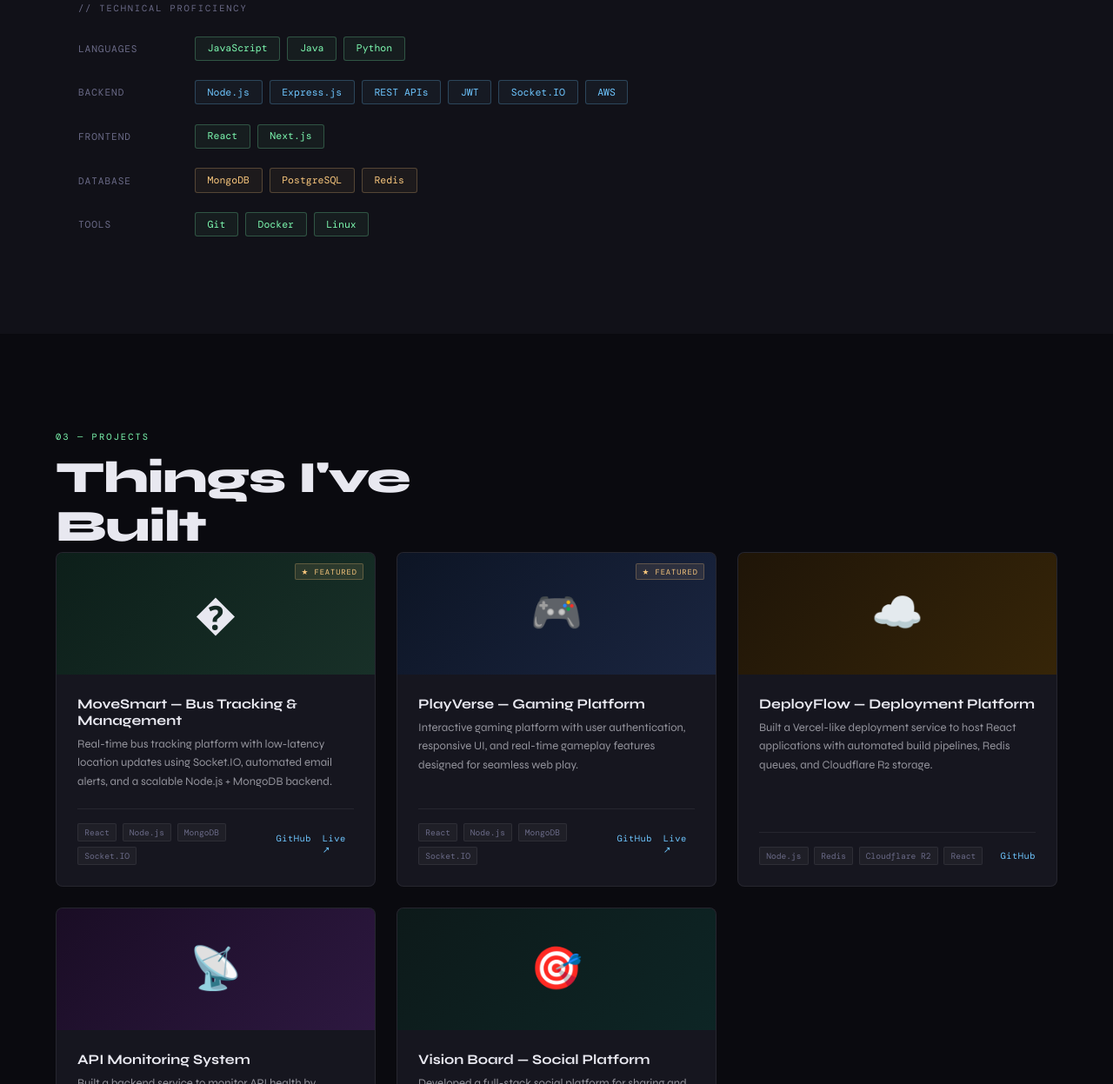
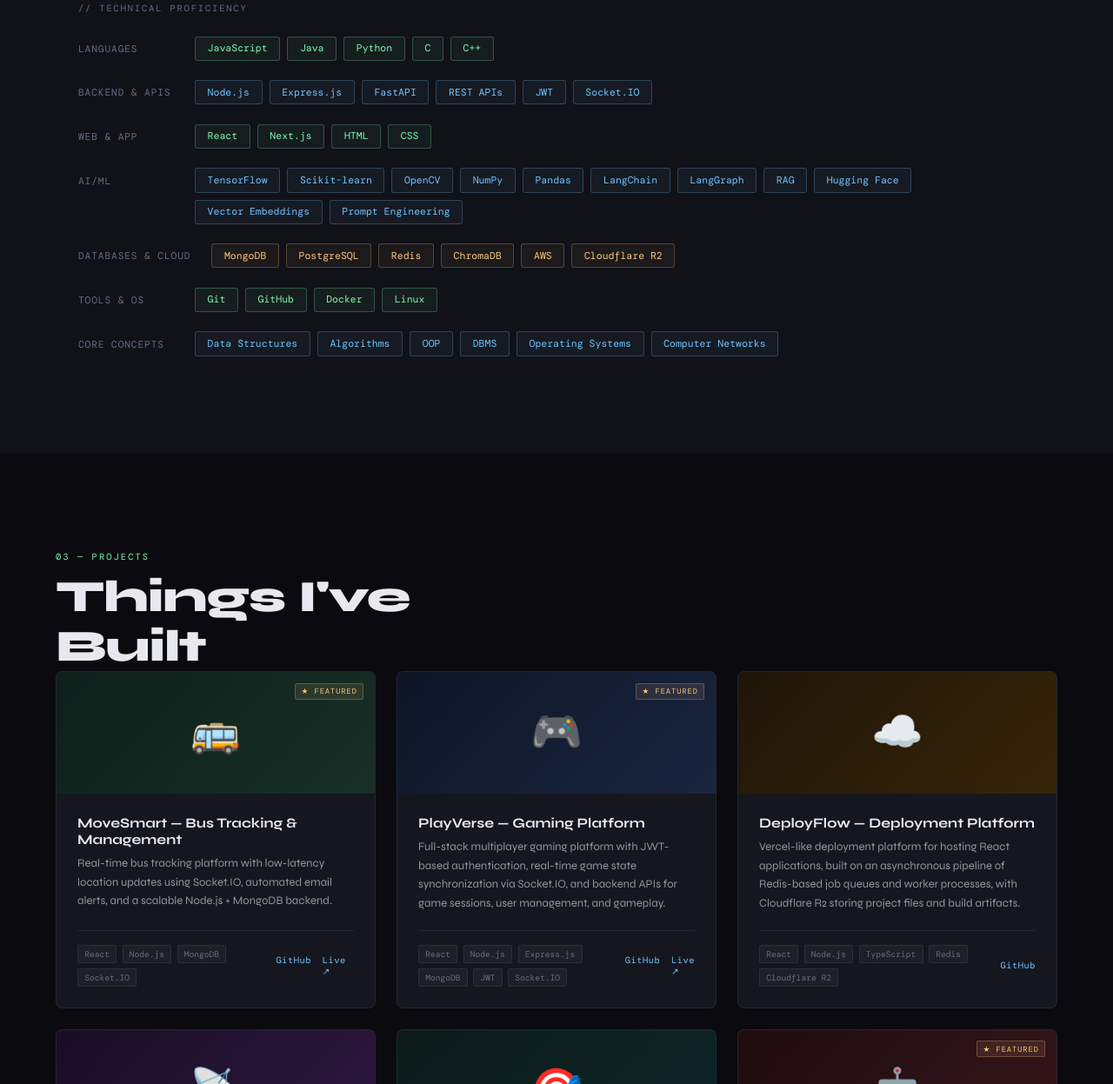
Before and after one commit to Akhil-1802/akhil-1802.github.io, a plain HTML site: page index.html in a window 1280 px wide. Shown: the part 1553-2800 px from the top of the page at 87% size. Drawn offline with nearby package versions, Linux system fonts and the light colour scheme; a web font is replaced by a local one.

Commit message:
portfolio updated

```diff
--- a/index.html
+++ b/index.html
@@ -32,13 +32,14 @@
   <div class="hero-bg"></div>
   <div class="grid-bg"></div>
   <div class="hero-inner">
-    <div class="hero-tag">✦ Full Stack Web Developer</div>
+    <div class="hero-tag">✦ AI Developer / Full Stack Web Developer</div>
     <h1 class="hero-name">Akhil<br><span>Maindola</span></h1>
-    <p class="hero-title">Full Stack Developer &nbsp;/&nbsp; Real-time Systems &nbsp;/&nbsp; Production Architecture</p>
+    <p class="hero-title">AI Developer &nbsp;/&nbsp; Full Stack Developer &nbsp;/&nbsp; Real-time Systems</p>
     <p class="hero-bio">
-      Full Stack Developer specializing in scalable web applications, secure authentication,
-      real-time systems, and production-ready architecture using Node.js, Express, MongoDB,
-      React, and Next.js.
+      AI Developer proficient in building AI systems — including LLM-powered agents,
+      RAG pipelines, and intelligent automation — alongside scalable web applications,
+      real-time systems, and production-ready architecture using Python, LangChain,
+      LangGraph, Node.js, Express, MongoDB, React, and Next.js.
     </p>
     <div class="hero-cta">
       <a href="#projects" class="btn btn-primary">View My Work ↓</a>
@@ -98,44 +99,81 @@
           <span class="tag tag-green">JavaScript</span>
           <span class="tag tag-green">Java</span>
           <span class="tag tag-green">Python</span>
+          <span class="tag tag-green">C</span>
+          <span class="tag tag-green">C++</span>
         </div>
       </div>
 
       <div class="skill-row">
-        <div class="skill-cat">Backend</div>
+        <div class="skill-cat">Backend & APIs</div>
         <div class="skill-tags">
           <span class="tag tag-blue">Node.js</span>
           <span class="tag tag-blue">Express.js</span>
+          <span class="tag tag-blue">FastAPI</span>
           <span class="tag tag-blue">REST APIs</span>
           <span class="tag tag-blue">JWT</span>
           <span class="tag tag-blue">Socket.IO</span>
-          <span class="tag tag-blue">AWS</span>
         </div>
       </div>
 
       <div class="skill-row">
-        <div class="skill-cat">Frontend</div>
+        <div class="skill-cat">Web & App</div>
         <div class="skill-tags">
           <span class="tag tag-green">React</span>
           <span class="tag tag-green">Next.js</span>
+          <span class="tag tag-green">HTML</span>
+          <span class="tag tag-green">CSS</span>
         </div>
       </div>
 
       <div class="skill-row">
-        <div class="skill-cat">Database</div>
+        <div class="skill-cat">AI/ML</div>
+        <div class="skill-tags">
+          <span class="tag tag-blue">TensorFlow</span>
+          <span class="tag tag-blue">Scikit-learn</span>
+          <span class="tag tag-blue">OpenCV</span>
+          <span class="tag tag-blue">NumPy</span>
+          <span class="tag tag-blue">Pandas</span>
+          <span class="tag tag-blue">LangChain</span>
+          <span class="tag tag-blue">LangGraph</span>
+          <span class="tag tag-blue">RAG</span>
+          <span class="tag tag-blue">Hugging Face</span>
+          <span class="tag tag-blue">Vector Embeddings</span>
+          <span class="tag tag-blue">Prompt Engineering</span>
+        </div>
+      </div>
+
+      <div class="skill-row">
+        <div class="skill-cat">Databases & Cloud</div>
         <div class="skill-tags">
           <span class="tag tag-gold">MongoDB</span>
           <span class="tag tag-gold">PostgreSQL</span>
           <span class="tag tag-gold">Redis</span>
+          <span class="tag tag-gold">ChromaDB</span>
+          <span class="tag tag-gold">AWS</span>
+          <span class="tag tag-gold">Cloudflare R2</span>
         </div>
       </div>
 
       <div class="skill-row">
-        <div class="skill-cat">Tools</div>
+        <div class="skill-cat">Tools & OS</div>
         <div class="skill-tags">
           <span class="tag tag-green">Git</span>
+          <span class="tag tag-green">GitHub</span>
           <span class="tag tag-green">Docker</span>
           <span class="tag tag-green">Linux</span>
+        </div>
+      </div>
+
+      <div class="skill-row">
+        <div class="skill-cat">Core Concepts</div>
+        <div class="skill-tags">
+          <span class="tag tag-blue">Data Structures</span>
+          <span class="tag tag-blue">Algorithms</span>
+          <span class="tag tag-blue">OOP</span>
+          <span class="tag tag-blue">DBMS</span>
+          <span class="tag tag-blue">Operating Systems</span>
+          <span class="tag tag-blue">Computer Networks</span>
         </div>
       </div>
 
@@ -155,7 +193,7 @@
     <div class="project-card p1 reveal">
       <div class="project-banner">
         <span class="featured-badge">★ Featured</span>
-        <span class="project-emoji">�</span>
+        <span class="project-emoji">🚌</span>
       </div>
       <div class="project-body">
         <div class="project-name">MoveSmart — Bus Tracking & Management</div>
@@ -182,12 +220,14 @@
       </div>
       <div class="project-body">
         <div class="project-name">PlayVerse — Gaming Platform</div>
-        <div class="project-desc">Interactive gaming platform with user authentication, responsive UI, and real-time gameplay features designed for seamless web play.</div>
+        <div class="project-desc">Full-stack multiplayer gaming platform with JWT-based authentication, real-time game state synchronization via Socket.IO, and backend APIs for game sessions, user management, and gameplay.</div>
         <div class="project-footer">
           <div class="project-stack">
             <span class="stack-pill">React</span>
             <span class="stack-pill">Node.js</span>
+            <span class="stack-pill">Express.js</span>
             <span class="stack-pill">MongoDB</span>
+            <span class="stack-pill">JWT</span>
             <span class="stack-pill">Socket.IO</span>
           </div>
           <div class="project-links">
@@ -204,13 +244,14 @@
       </div>
       <div class="project-body">
         <div class="project-name">DeployFlow — Deployment Platform</div>
-        <div class="project-desc">Built a Vercel-like deployment service to host React applications with automated build pipelines, Redis queues, and Cloudflare R2 storage.</div>
+        <div class="project-desc">Vercel-like deployment platform for hosting React applications, built on an asynchronous pipeline of Redis-based job queues and worker processes, with Cloudflare R2 storing project files and build artifacts.</div>
         <div class="project-footer">
           <div class="project-stack">
+            <span class="stack-pill">React</span>
             <span class="stack-pill">Node.js</span>
+            <span class="stack-pill">TypeScript</span>
             <span class="stack-pill">Redis</span>
             <span class="stack-pill">Cloudflare R2</span>
-            <span class="stack-pill">React</span>
           </div>
           <div class="project-links">
             <a href="https://github.com/Akhil-1802/Vercel_Service" class="project-link">GitHub</a>
@@ -262,6 +303,30 @@
       </div>
     </div>
 
+    <div class="project-card p6 reveal">
+      <div class="project-banner">
+        <span class="featured-badge">★ Featured</span>
+        <span class="project-emoji">🤖</span>
+      </div>
+      <div class="project-body">
+        <div class="project-name">AI Interview Coach — AI Mock Interview Platform</div>
+        <div class="project-desc">AI-powered mock interview platform built with LangGraph and Mistral AI that analyzes resumes and job descriptions to generate personalized technical interviews, adapting question difficulty in real time with automated answer evaluation, hiring recommendations, and learning roadmaps.</div>
+        <div class="project-footer">
+          <div class="project-stack">
+            <span class="stack-pill">Python</span>
+            <span class="stack-pill">FastAPI</span>
+            <span class="stack-pill">LangGraph</span>
+            <span class="stack-pill">React</span>
+            <span class="stack-pill">Docker</span>
+          </div>
+          <div class="project-links">
+            <a href="https://github.com/Akhil-1802/AI-Interview-Coach" class="project-link">GitHub</a>
+            <a href="https://interview-aicoach.netlify.app/" class="project-link">Live ↗</a>
+          </div>
+        </div>
+      </div>
+    </div>
+
   </div>
 </section>
 
```
Also changed, not shown: 2 other files.
